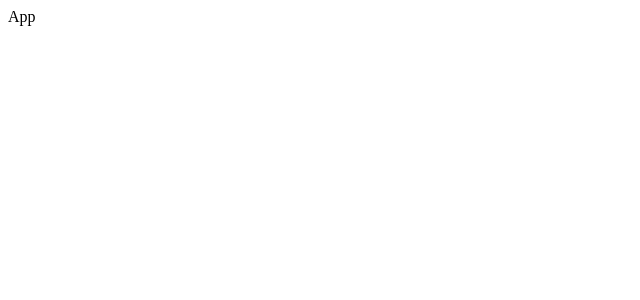
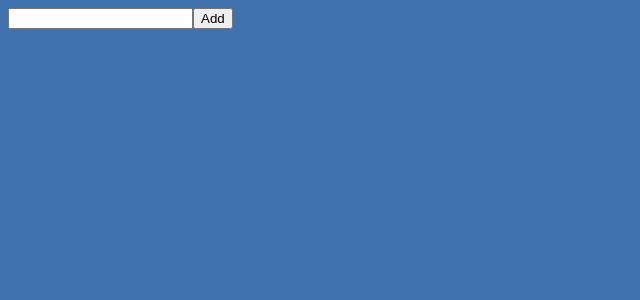
Before and after one commit to Nuuriii/Simple-Todo, a React (Vite) app: page / in a window 1280 px wide. Shown: the top 300 px of the page, without its empty margins (0-640 px from the left). Built offline with nearby package versions, Linux system fonts and the light colour scheme.

Commit message:
style: full background

```diff
--- a/src/App.tsx
+++ b/src/App.tsx
@@ -1,3 +1,9 @@
+import TodoList from "./Components/TodoList";
+
 export const App = () => {
-   return <div>App</div>;
+   return (
+      <div>
+         <TodoList />
+      </div>
+   );
 };
--- /dev/null
+++ b/src/Components/Todo.style.ts
@@ -0,0 +1,6 @@
+import styled from "styled-components";
+
+export const Wrapper = styled.div`
+   display: flex;
+   justify-content: center;
+`;
--- /dev/null
+++ b/src/Components/TodoList.tsx
@@ -0,0 +1,97 @@
+// src/components/TodoList.tsx
+
+//import React,  useState, dan useEffect
+import React, { useState, useEffect } from "react";
+//import konfigurasi local storage
+import {
+   ToLocalStorage,
+   GetFromLocalStorage,
+} from "../Utils/LocalStorage.todo";
+//buat tipe data alternatif dengan interface
+interface TodoItem {
+   //id dengan tipe number
+   id: number;
+   //text dengan tipe string
+   text: string;
+   //isDone dengan tipe boolean
+   isDone: boolean;
+}
+
+const TodoList: React.FC = () => {
+   //buat state untuk menyimpan todoLis
+   const [todos, setTodos] = useState<TodoItem[]>([]);
+   //buat state untuk menyimpan tugas baru
+   const [newTodo, setNewTodo] = useState<string>("");
+
+   useEffect(() => {
+      // Ketika komponen dipasang, coba ambil data to-do dari local storage
+      const storedTodos = GetFromLocalStorage("todos");
+      if (storedTodos !== null) {
+         setTodos(storedTodos);
+      }
+   }, []);
+
+   const handleAddTodo = () => {
+      if (newTodo.trim() === "") {
+         return;
+      }
+
+      const newTodoItem: TodoItem = {
+         id: Date.now(),
+         text: newTodo,
+         isDone: false,
+      };
+
+      setTodos([...todos, newTodoItem]);
+      ToLocalStorage("todos", [...todos, newTodoItem]);
+
+      // Reset input setelah menambahkan to-do
+      setNewTodo("");
+   };
+
+   const handleRemoveTodo = (id: number) => {
+      const updatedTodos = todos.filter((todo) => todo.id !== id);
+      setTodos(updatedTodos);
+      ToLocalStorage("todos", updatedTodos);
+   };
+
+   const handleToggleTodo = (id: number) => {
+      const updatedTodos = todos.map((todo) =>
+         todo.id === id ? { ...todo, isDone: !todo.isDone } : todo
+      );
+      setTodos(updatedTodos);
+      ToLocalStorage("todos", updatedTodos);
+   };
+
+   return (
+      <div>
+         <div>
+            <input
+               type='text'
+               value={newTodo}
+               onChange={(e) => setNewTodo(e.target.value)}
+            />
+            <button onClick={handleAddTodo}>Add</button>
+         </div>
+         <ul>
+            {todos.map((todo) => (
+               <li key={todo.id}>
+                  <span
+                     style={{
+                        textDecoration: todo.isDone ? "line-through" : "none",
+                     }}
+                     onClick={() => handleToggleTodo(todo.id)}
+                  >
+                     {todo.text}
+                  </span>
+                  <button onClick={() => handleRemoveTodo(todo.id)}>
+                     Remove
+                  </button>
+               </li>
+            ))}
+         </ul>
+      </div>
+   );
+};
+
+export default TodoList;
--- /dev/null
+++ b/src/Utils/LocalStorage.todo.ts
@@ -0,0 +1,17 @@
+// src/utils/localStorage.ts
+
+//buat fungsi untuk menyimpan nilai ke local storage
+//buat 2 buah parameter
+export const ToLocalStorage = (key: string, value: any) => {
+   //jadikan parameter tersebut agar dapat tersimpan ke local storage
+   //gunakan JSON.stringify() untuk memngubah ke tipe data string
+   localStorage.setItem(key, JSON.stringify(value));
+};
+
+//buat fungsi untuk menggunakan nilai yang telah disimpan di local storage
+export const GetFromLocalStorage = (key: string) => {
+   //buat variable untuk menyimpan pemanggilan key
+   const GetValue = localStorage.getItem(key);
+   //kembalikan fungsi dengan menggunakan JSON.parse()
+   return GetValue ? JSON.parse(GetValue) : null;
+};
--- /dev/null
+++ b/src/index.css
@@ -0,0 +1,4 @@
+:root {
+   height: 100vh;
+   background-color: #3f72af;
+}
--- a/src/main.tsx
+++ b/src/main.tsx
@@ -1,6 +1,7 @@
 import React from "react";
 import ReactDOM from "react-dom/client";
 import { App } from "./App";
+import "./index.css";
 
 ReactDOM.createRoot(document.getElementById("root")!).render(
    <React.StrictMode>
```
